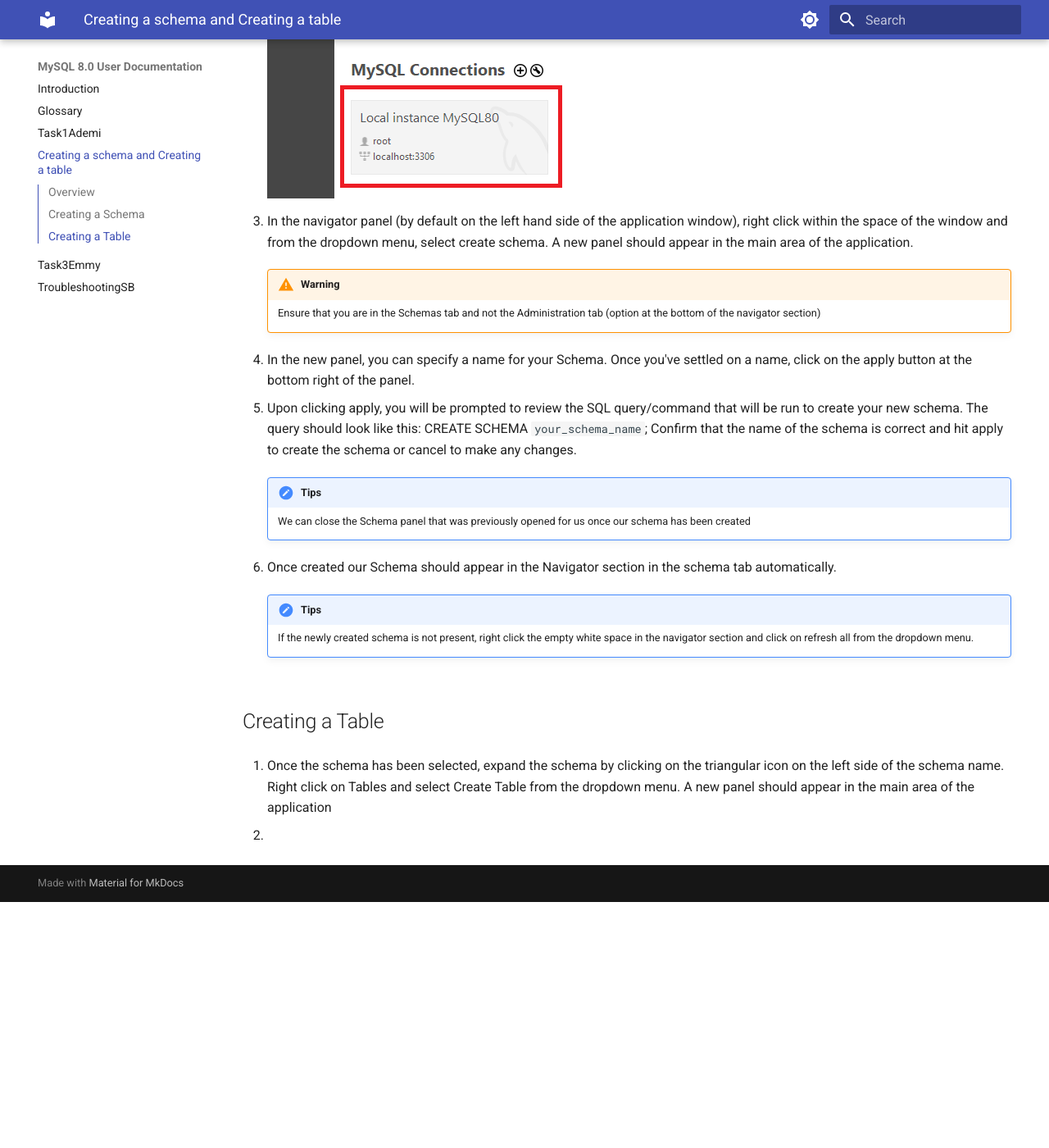
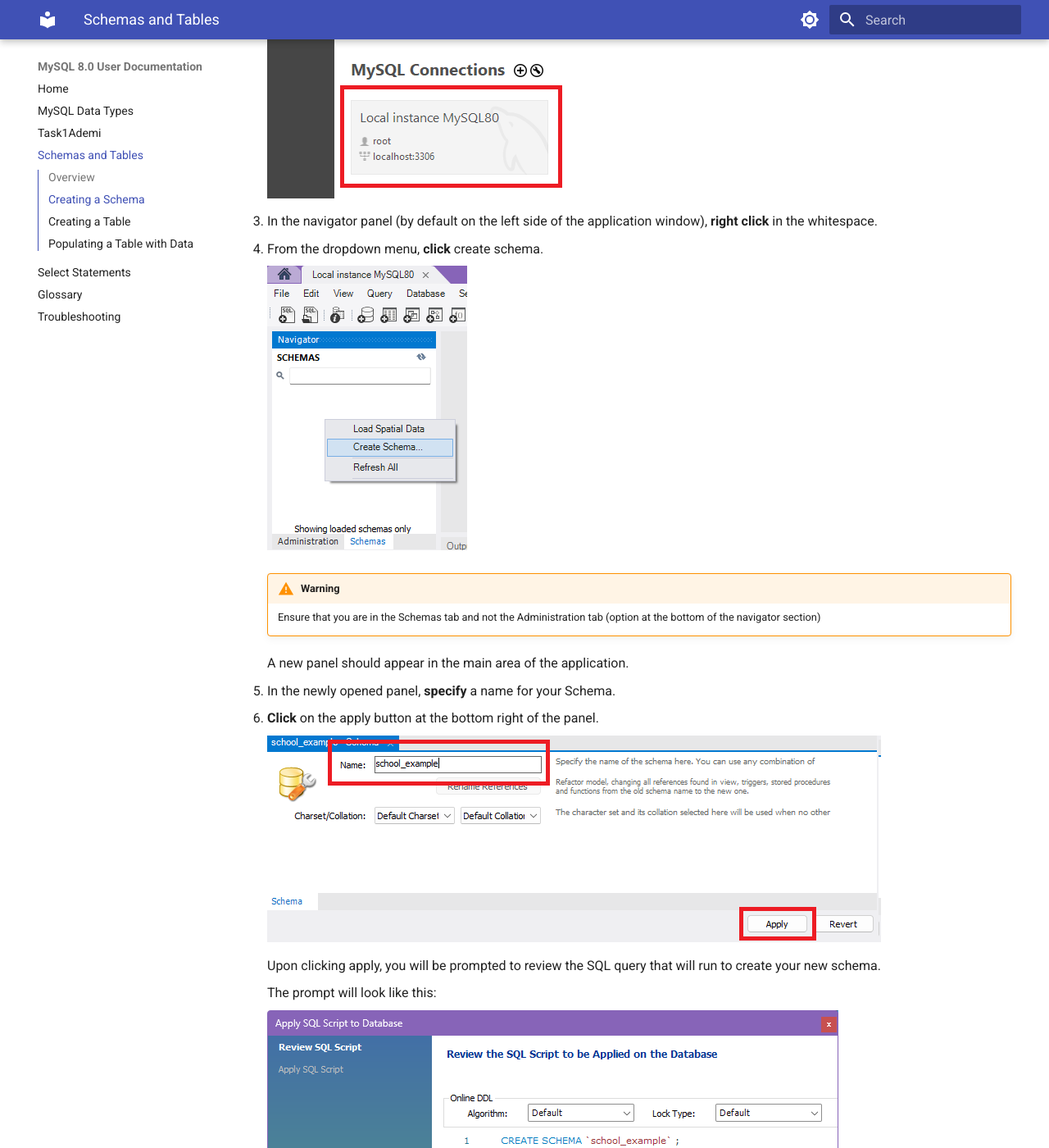
Before and after one commit to tastytough/COMP2116-UserDocs, an MkDocs documentation site: the page built from docs/Task2Angus.md, in a window 1280 px wide and 1400 px high, scrolled down 872 px. Shown: the whole window at 82% size. Built offline with MkDocs 1.6.1 and Material for MkDocs 9.7.7, drawn with Linux system fonts in a browser that asks for light colours; before the commit the page ends 1972 px from its top, so only the background shows below that; some of the changed text lies outside the part shown.

Commit message:
add nav, modify pages

```diff
--- a/docs/Task2Angus.md
+++ b/docs/Task2Angus.md
@@ -1,4 +1,4 @@
-# Creating a schema and Creating a table
+# Schemas and Tables
 ## Overview
 In this section, you will learn how to create a schema, and add a table to a schema to...
 
@@ -6,33 +6,58 @@ In this section, you will learn how to create a schema, and add a table to a sch
     Due to the limitations of our documentation, an understanding on configuring your MySQL server and how to configure a connection is not covered. However, it is a pre-requisite to creating a Schema or Table.
 
 ## Creating a Schema
-1. Open MySQL Workbench
+1. Open MySQL Workbench.
 
-2. Using your previously configured connection, connect to your MySQL database by clicking on the connection.
+2. Using your previously configured connection, connect to your MySQL database by **clicking** on the connection.
 
-    ![testimage](/assets/selectConnection.png)
+    ![Selecting a MySQL connection](/assets/selectConnection.png)
 
-3. In the navigator panel (by default on the left hand side of the application window), right click within the space of the window and from the dropdown menu, select create schema. A new panel should appear in the main area of the application.
+3. In the navigator panel (by default on the left side of the application window), **right click** in the whitespace.
+4. From the dropdown menu, **click** create schema.
 
+    ![Create Schema option in dropdown menu](/assets/rightClickSchema.png)
     !!! warning
         Ensure that you are in the Schemas tab and not the Administration tab (option at the bottom of the navigator section)
 
-4. In the new panel, you can specify a name for your Schema. Once you've settled on a name, click on the apply button at the bottom right of the panel.
+    A new panel should appear in the main area of the application.
 
-5. Upon clicking apply, you will be prompted to review the SQL query/command that will be run to create your new schema.
-The query should look like this:
-CREATE SCHEMA `your_schema_name`;
-Confirm that the name of the schema is correct and hit apply to create the schema or cancel to make any changes.
+5. In the newly opened panel, **specify** a name for your Schema.
+6. **Click** on the apply button at the bottom right of the panel.
+
+    ![Naming a schema](/assets/namingSchema.png)
+
+    Upon clicking apply, you will be prompted to review the SQL query that will run to create your new schema.
+
+    The prompt will look like this:
+
+    ![Schema creation query prompt](/assets/schemaCreateQuery.png)
+
+
+7.  **Verify** that the name of the schema is correct.
+8. **Click** apply to create the schema or **click** cancel to make any changes.
+
+    Once created our Schema should appear in the schema list automatically.
+
+    !!! success
+        ![Schema list with newly created schema](/assets/newSchema.png)
 
     !!! tips
-        We can close the Schema panel that was previously opened for us once our schema has been created
-
-6. Once created our Schema should appear in the Navigator section in the schema tab automatically.
+        We can close the Schema panel that was previously opened for us once our schema has been created. This helps to reduce cluttering our workspace with unnecessary tabs.
 
     !!! tips
-        If the newly created schema is not present, right click the empty white space in the navigator section and click on refresh all from the dropdown menu.
+        If the newly created schema is not visible in the schema list:
+
+        1.  **Right click** the empty white space in the navigator section
+        2. **Click** on refresh all from the dropdown menu.
 
 ## Creating a Table
-1. Once the schema has been selected, expand the schema by clicking on the triangular icon on the left side of the schema name. Right click on Tables and select Create Table from the dropdown menu. A new panel should appear in the main area of the application
+1. Select the Schema that you want to add a table to by **double clicking** it.
 
-2.
+2. Expand the schema by **clicking** on the triangular icon on the left of the schema name.
+
+3. **Right click** on Tables
+
+4. **Click** Create Table from the dropdown menu.
+    A new panel should appear in the main area of the application
+
+## Populating a Table with Data
--- a/mkdocs.yml
+++ b/mkdocs.yml
@@ -1,4 +1,12 @@
 site_name: MySQL 8.0 User Documentation
+nav:
+  - Home: 'index.md'
+  - MySQL Data Types: 'Data_Types.md'
+  - 'Task1Ademi.md'
+  - Schemas and Tables: 'Task2Angus.md'
+  - Select Statements: 'Task3Emmy.md'
+  - Glossary: 'GlossarySB.md'
+  - Troubleshooting: 'TroubleshootingSB.md'
 markdown_extensions:
 - admonition
 - pymdownx.details
```
Also changed, not shown: docs/Data_Types.md (added, +1 -0 lines), docs/GlossarySB.md (renamed from docs/Glossary.md), docs/assets/namingSchema.png (added), docs/assets/newSchema.png (added), docs/assets/rightClickSchema.png (added), docs/assets/schemaCreateQuery.png (added).
